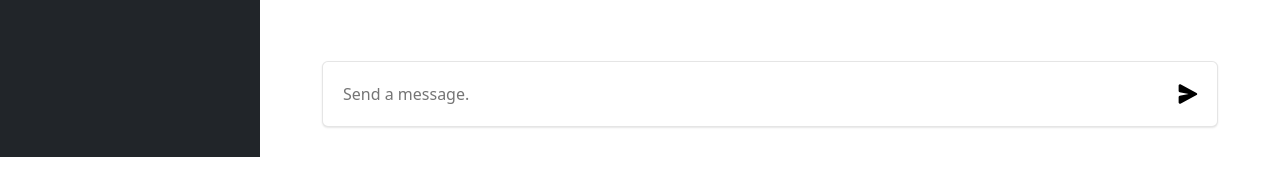
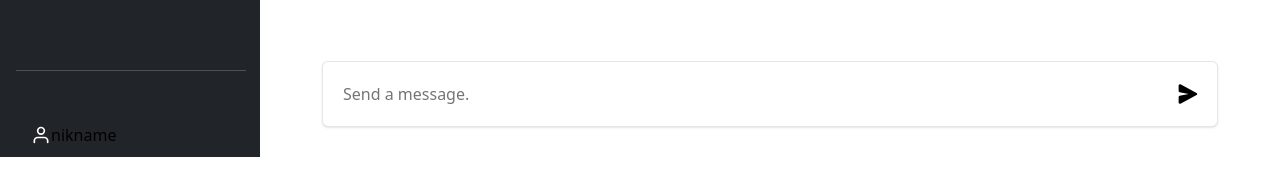
Before and after one commit to JobGPT/JobGPT, a React (Vite) app in the folder JPT_PJT/src/FrontEnd/kanghaeven/: page / in a window 1280 px wide. Shown: the part 643-813 px from the top of the page. Built offline with nearby package versions, Linux system fonts and the light colour scheme.

Commit message:
update: profile component

```diff
--- a/JPT_PJT/src/FrontEnd/kanghaeven/src/components/ChatList.css
+++ b/JPT_PJT/src/FrontEnd/kanghaeven/src/components/ChatList.css
@@ -16,6 +16,19 @@
   padding-top: 1rem;
 }
 
-.btn-close{
+.btn-close {
   visibility: none;
 }
+
+#profilebox {
+  width: 230px;
+  position: absolute;
+  bottom: 10px;
+  border-top: 1px solid;
+  border-color: hsla(0, 0%, 100%, 0.2);
+  padding-top: 2rem;
+}
+
+#profilebox:empty {
+  display: none;
+}
--- a/JPT_PJT/src/FrontEnd/kanghaeven/src/components/ChatList.jsx
+++ b/JPT_PJT/src/FrontEnd/kanghaeven/src/components/ChatList.jsx
@@ -1,11 +1,11 @@
 import Offcanvas from 'react-bootstrap/Offcanvas';
-import Container from 'react-bootstrap/Container';
 import Button from 'react-bootstrap/Button';
 import Row from 'react-bootstrap/Row';
 import Col from 'react-bootstrap/Col';
 
-import'./ChatList.css';
+import './ChatList.css';
 
+import Profile from './Profile';
 import NewChatBtn from './NewChatBtn';
 import NewChat from './NewChat';
 import close from '../assets/close.svg';
@@ -13,7 +13,6 @@ import close from '../assets/close.svg';
 import { CloseButton } from 'react-bootstrap';
 import { useStore } from '../store.js';
 import { useMediaQuery } from 'react-responsive';
-
 
 function ChatList({ handleCloseOffcanvas }) {
   const chats = useStore((store) => store.chats);
@@ -23,17 +22,22 @@ function ChatList({ handleCloseOffcanvas }) {
   return (
     <div className="bg-dark" style={{ height: '100%' }}>
       <Offcanvas.Header style={{ flexDirection: 'column' }}>
-        <Row style={{ width: '100%'}}>
+        <Row style={{ width: '100%' }}>
           <Col xs={9} style={{ padding: '0px' }}>
-            <NewChatBtn/>
+            <NewChatBtn />
           </Col>
-          {!isLgBreakpoint ? (<Col xs={3} className='colclose'><CloseButton onClick={handleCloseOffcanvas} /></Col>) : (<Col xs={3}>
+          {!isLgBreakpoint ? (
+            <Col xs={3} className="colclose">
+              <CloseButton onClick={handleCloseOffcanvas} />
+            </Col>
+          ) : (
+            <Col xs={3}>
               <Button id="closebtn" onClick={handleToggleOffcanvas01} variant="outline-secondary">
-              <img src={close} className='closeimg'/>
+                <img src={close} className="closeimg" />
               </Button>
-          </Col>)}
+            </Col>
+          )}
         </Row>
-        {/* <Container> */}
         <div className="relative" style={{ height: 'auto', width: '100%' }}>
           <ol style={{ flexDirection: 'column', padding: '0px' }}>
             {chats.map((chat) => (
@@ -43,8 +47,10 @@ function ChatList({ handleCloseOffcanvas }) {
             ))}
           </ol>
         </div>
-        {/* </Container> */}
       </Offcanvas.Header>
+      <div id="profilebox">
+        <Profile />
+      </div>
     </div>
   );
 }
--- a/JPT_PJT/src/FrontEnd/kanghaeven/src/components/NewChat.css
+++ b/JPT_PJT/src/FrontEnd/kanghaeven/src/components/NewChat.css
@@ -1,4 +1,4 @@
-a {
+#box {
   display: flex;
   align-items: center;
   justify-content: space-between;
@@ -10,11 +10,11 @@ a {
   text-decoration: none !important;
 }
 
-a:hover {
+a#box:hover {
   background-color: #1d2124;
 }
 
-a.active {
+a#box.active {
   background-color: #1d2124;
 }
 
@@ -31,7 +31,7 @@ div > button {
   padding: 0px 15px;
 }
 
-#chatTitle{
+#chatTitle {
   flex: 1;
   color: white;
   display: flex;
@@ -42,7 +42,7 @@ div > button {
   white-space: nowrap;
 }
 
-.btns{
+.btns {
   display: flex;
   position: relative;
   z-index: 10;
--- a/JPT_PJT/src/FrontEnd/kanghaeven/src/components/NewChat.jsx
+++ b/JPT_PJT/src/FrontEnd/kanghaeven/src/components/NewChat.jsx
@@ -51,6 +51,7 @@ export default function NewChat({ title, index }) {
   return (
     <div className="relative">
       <a
+        id="box"
         className={
           'flex items-center gap-3 relative rounded-md cursor-pointer break-all )} pr-14 )} bg-gray-800 hover:bg-gray-800 group' +
           (is_active ? ' active' : '')
@@ -62,7 +63,7 @@ export default function NewChat({ title, index }) {
         }}
       >
         <img src={active ? img : chatimg} />
-        <div id='chatTitle'>
+        <div id="chatTitle">
           {edit_active ? (
             <input
               type="text"
@@ -84,9 +85,13 @@ export default function NewChat({ title, index }) {
           <button
             onClick={handleClickEdit}
             id="button-edit"
-            style={(edit_active && active) || delete_active ? { display: 'none' } : { visibility: 'visible', height: '15px', width: '15px'}}
+            style={
+              (edit_active && active) || delete_active
+                ? { display: 'none' }
+                : { visibility: 'visible', height: '15px', width: '15px' }
+            }
           >
-            <img src={editimg} style={{ height: '15px', width: '15px'}} />
+            <img src={editimg} style={{ height: '15px', width: '15px' }} />
           </button>
           <button
             onClick={() => {
@@ -97,22 +102,34 @@ export default function NewChat({ title, index }) {
                 confirmClick(editedTitle, delete_active, edit_active, index);
               }
             }}
-            style={(delete_active || edit_active) && active ? { visibility: 'visible', height: '20px', width: '20px' } : { display: 'none' }}
+            style={
+              (delete_active || edit_active) && active
+                ? { visibility: 'visible', height: '20px', width: '20px' }
+                : { display: 'none' }
+            }
           >
-            <img src={checkimg} style={{ height: '15px', width: '15px'}} />
+            <img src={checkimg} style={{ height: '15px', width: '15px' }} />
           </button>
           <button
             onClick={handleClickDelete}
             id="button-delete"
-            style={(delete_active && active) || edit_active ? { display: 'none' } : { visibility: 'visible', height: '15px', width: '15px' }}
+            style={
+              (delete_active && active) || edit_active
+                ? { display: 'none' }
+                : { visibility: 'visible', height: '15px', width: '15px' }
+            }
           >
-            <img src={deleteimg} style={{ height: '15px', width: '15px'}} />
+            <img src={deleteimg} style={{ height: '15px', width: '15px' }} />
           </button>
           <button
             onClick={cancle_confirmClick}
-            style={(delete_active || edit_active) && active ? { visibility: 'visible', height: '20px', width: '20px' } : { display: 'none' }}
+            style={
+              (delete_active || edit_active) && active
+                ? { visibility: 'visible', height: '20px', width: '20px' }
+                : { display: 'none' }
+            }
           >
-            <img src={cancleimg} style={{ height: '15px', width: '15px'}} />
+            <img src={cancleimg} style={{ height: '15px', width: '15px' }} />
           </button>
         </div>
       </a>
--- /dev/null
+++ b/JPT_PJT/src/FrontEnd/kanghaeven/src/components/Profile.css
@@ -0,0 +1,20 @@
+#panel {
+  border: none;
+  border-radius: 4px;
+}
+
+div > a {
+  display: flex;
+  align-items: center;
+  justify-content: space-between;
+  padding: 0.75rem 1rem;
+  border-radius: 0.25rem;
+  background-color: rgb(5, 5, 9);
+  color: #fff;
+  text-decoration: none !important;
+}
+
+div > a:hover {
+  cursor: pointer;
+  background-color: rgba(64, 64, 79, 1);
+}
--- /dev/null
+++ b/JPT_PJT/src/FrontEnd/kanghaeven/src/components/Profile.jsx
@@ -0,0 +1,30 @@
+import profileimg from '../assets/profile.svg';
+import './Profile.css';
+
+import { Disclosure } from '@headlessui/react';
+import { ChevronUpIcon } from '@heroicons/react/20/solid';
+
+import { useStore } from '../store.js';
+
+export default function Profile() {
+  const ClearConversation = useStore((store) => store.ClearConversation);
+  return (
+    <Disclosure>
+      {({ open }) => (
+        <>
+          <div id="panel" style={{ color: 'white', marginBottom: '20px' }}>
+            <Disclosure.Panel>
+              <a onClick={ClearConversation}>Clear conversation</a>
+              <a>Log out</a>
+            </Disclosure.Panel>
+          </div>
+          <Disclosure.Button>
+            <img src={profileimg} alt="profile" />
+            nikname
+            <ChevronUpIcon className={`${open ? 'rotate-180 transform' : ''} h-5 w-5 text-purple-500`} />
+          </Disclosure.Button>
+        </>
+      )}
+    </Disclosure>
+  );
+}
--- a/JPT_PJT/src/FrontEnd/kanghaeven/src/store.js
+++ b/JPT_PJT/src/FrontEnd/kanghaeven/src/store.js
@@ -4,17 +4,18 @@ import chatimg from './assets/chatimg.svg';
 const store = (set) => {
   let index = 0;
 
-  return{
+  return {
     chats: [],
     img: chatimg,
     showOffcanvas01: true,
     setButtonImage: (image) => set({ img: image }),
-  addChat: (title) =>{
-    const newChat = {title, index};
-    index ++;
+    addChat: (title) => {
+      const newChat = { title, index };
+      index++;
       set((store) => ({
         chats: [...store.chats, newChat],
-    }))},
+      }));
+    },
     btnClick: (id) => {
       const buttonElement = document.getElementById(`button-${id}`);
       const imgElement = buttonElement.querySelector('img');
@@ -33,7 +34,7 @@ const store = (set) => {
         set((store) => ({
           chats: store.chats.map((chat) => {
             if (chat.index === index) {
-            return { title: newTitle, index: chat.index};
+              return { title: newTitle, index: chat.index };
             }
             return chat;
           }),
@@ -45,6 +46,11 @@ const store = (set) => {
         showOffcanvas01: !store.showOffcanvas01,
       }));
     },
+    ClearConversation: () => {
+      set(() => ({
+        chats: [],
+      }));
+    },
   };
 };
 
```
Lines whose indentation alone changed are shown as unchanged.
